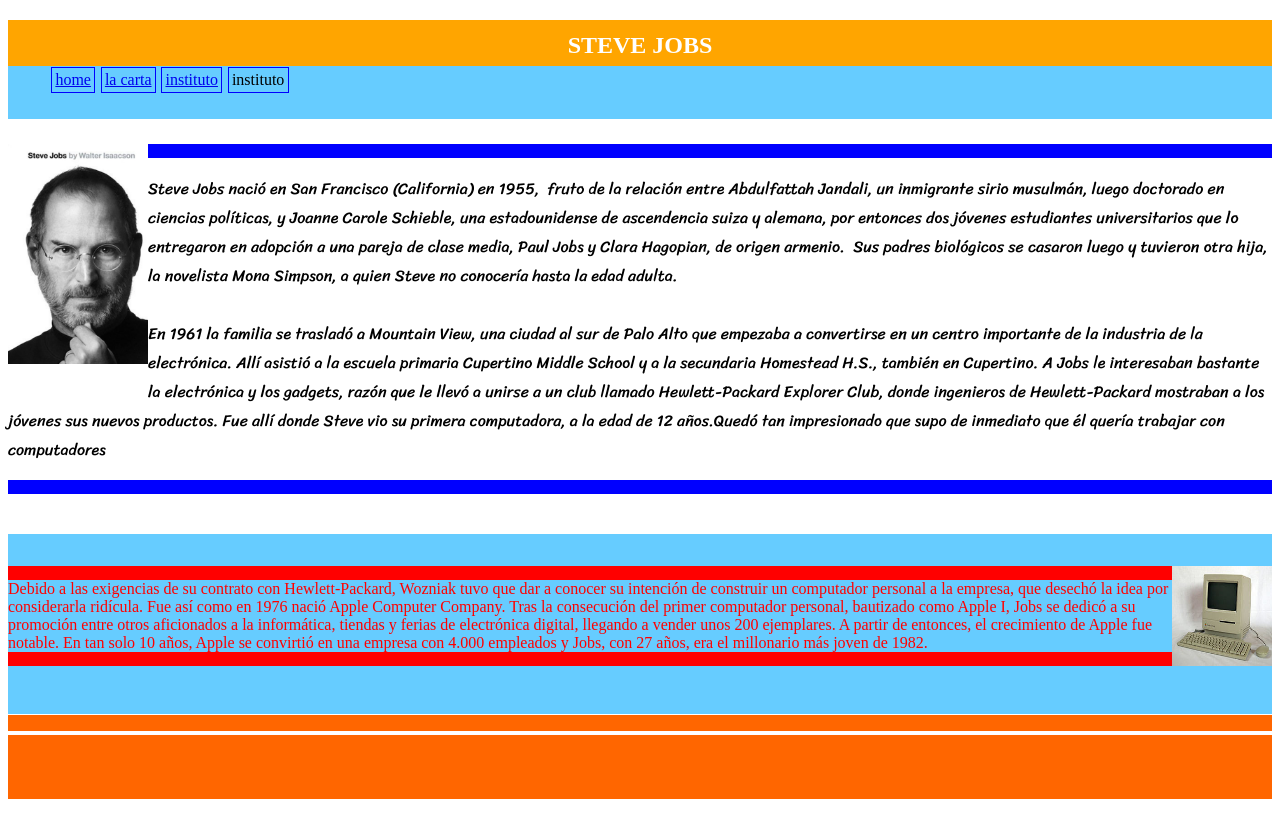
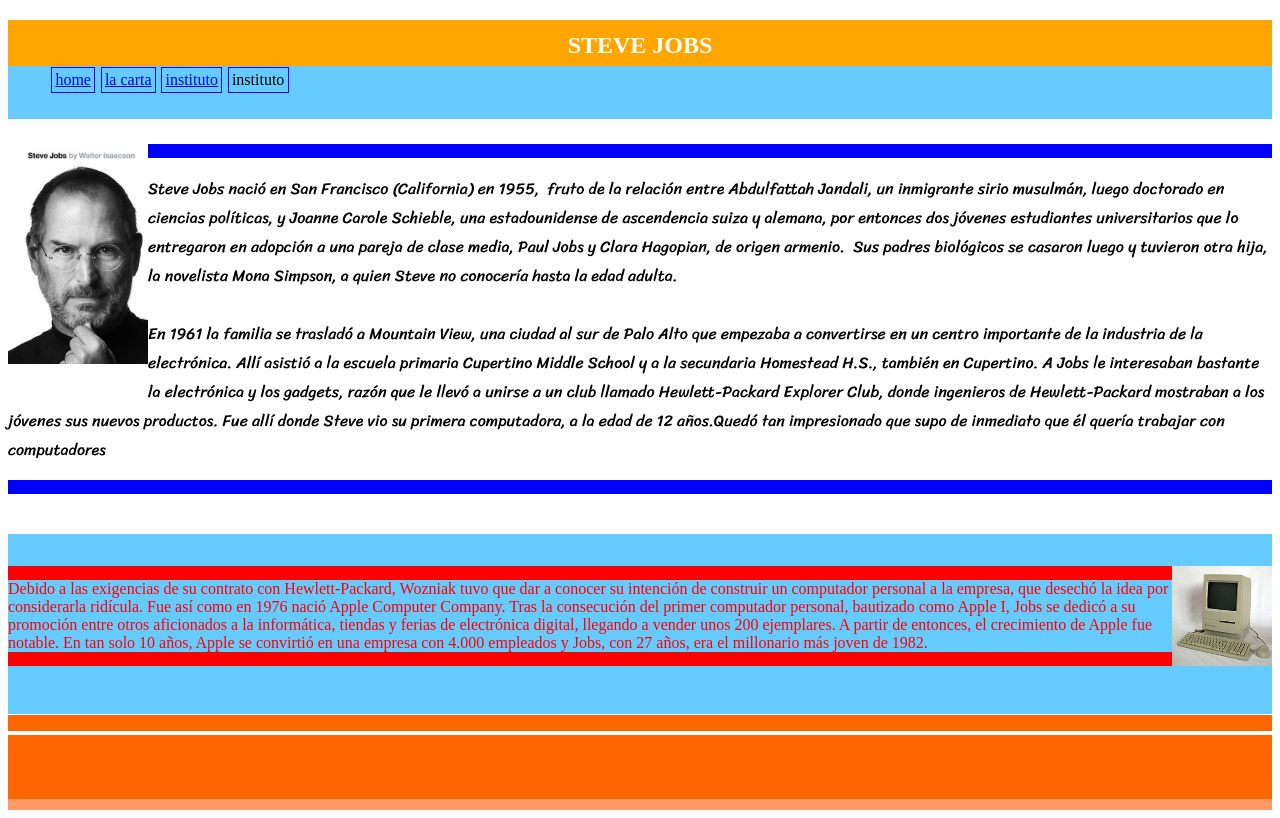
Before and after one commit to 10772021/PRACTICA_POR_PARES, a plain HTML site: page PRACTICAPORPARES/WebContent/pares.html in a window 1280 px wide. Drawn offline with Linux system fonts and the light colour scheme.

Commit message:
Update pares.css

```diff
--- a/PRACTICAPORPARES/WebContent/pares.css
+++ b/PRACTICAPORPARES/WebContent/pares.css
@@ -66,6 +66,11 @@ h1 {
 	position: relative;
 	top: 5px;
 }
+.sec6{
+	background-color: #ff9966;
+	padding: 0.5em;
+
+}
 
 .segunda-seccion-imagen {
 	float: right;
```
